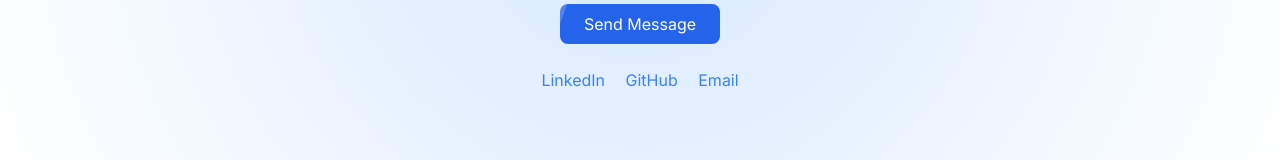
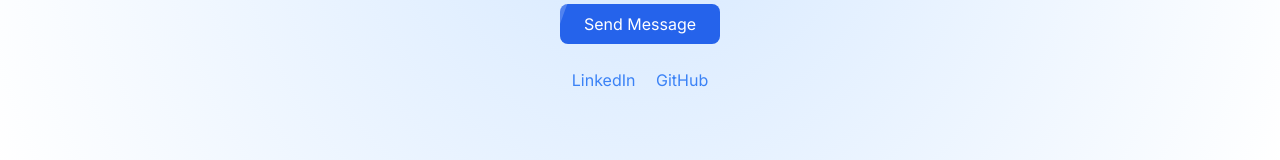
Before and after one commit to NikhilNamade/nikhilportfolio, a plain HTML site: page index.html in a window 1280 px wide. Shown: the part 4023-4183 px from the top of the page. Drawn offline with nearby package versions, Linux system fonts and the light colour scheme.

Commit message:
Update index.html

```diff
--- a/index.html
+++ b/index.html
@@ -242,7 +242,6 @@ I approach each project with attention to detail and a focus on delivering high-
     <div class="mt-6">
       <a href="https://www.linkedin.com/in/nikhil-namade-34b063281/" class="text-blue-500 mx-2">LinkedIn</a>
       <a href="https://github.com/NikhilNamade" class="text-blue-500 mx-2">GitHub</a>
-      <a href="nikhilnamade39@gmail.com" class="text-blue-500 mx-2">Email</a>
     </div>
   </section>
 
```
